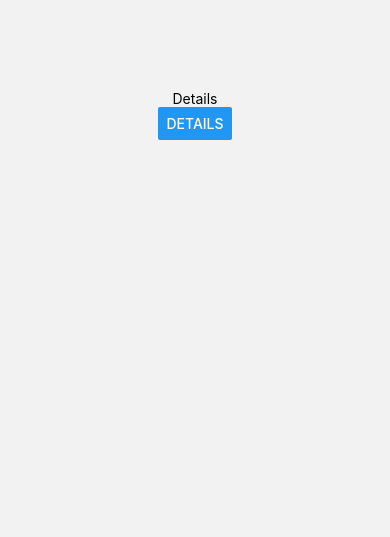
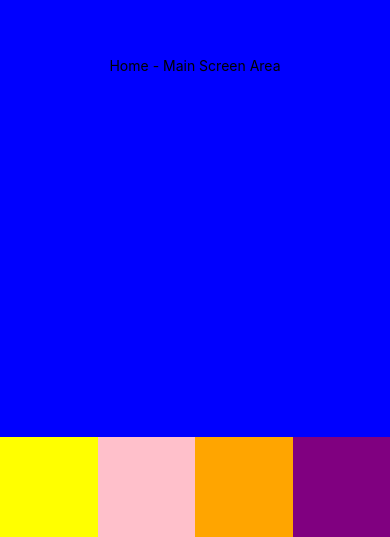
Before and after one commit to BreadByteMogul/learn-spanish, a React Native app: screen / in a window 390 px wide. Shown: the part 307-844 px from the top of the page. Built offline with nearby package versions, Linux system fonts and the light colour scheme.

Commit message:
set up basic layout of homepage and nav bar

```diff
--- a/App.js
+++ b/App.js
@@ -27,16 +27,46 @@ export default function App() {
 
 function NavBar({ navigation }) {
   return (
-    <View>
-      <Button title="Details" onPress={() => navigation.navigate("Details")} />
+    <View
+      style={{
+        width: "100%",
+        alignItems: "center",
+        justifyContent: "center",
+        backgroundColor: "red",
+        flexDirection: "row",
+      }}
+    >
+      {/* <Button title="Details" onPress={() => navigation.navigate("Details")} /> */}
+      <View
+        style={{ backgroundColor: "yellow", width: "25%", height: 100 }}
+      ></View>
+      <View
+        style={{ backgroundColor: "pink", width: "25%", height: 100 }}
+      ></View>
+      <View
+        style={{ backgroundColor: "orange", width: "25%", height: 100 }}
+      ></View>
+      <View
+        style={{ backgroundColor: "purple", width: "25%", height: 100 }}
+      ></View>
     </View>
   );
 }
 
 function HomeScreen({ navigation }) {
   return (
-    <View style={{ flex: 1, alignItems: "center", justifyContent: "center" }}>
-      <Text>Details</Text>
+    <View
+      style={{
+        flex: 1,
+        alignItems: "center",
+        justifyContent: "center",
+        backgroundColor: "blue",
+      }}
+    >
+      <View style={{ flex: 1, alignItems: "center", justifyContent: "center" }}>
+        <Text>Home - Main Screen Area</Text>
+      </View>
+
       <NavBar navigation={navigation} />
     </View>
   );
```
